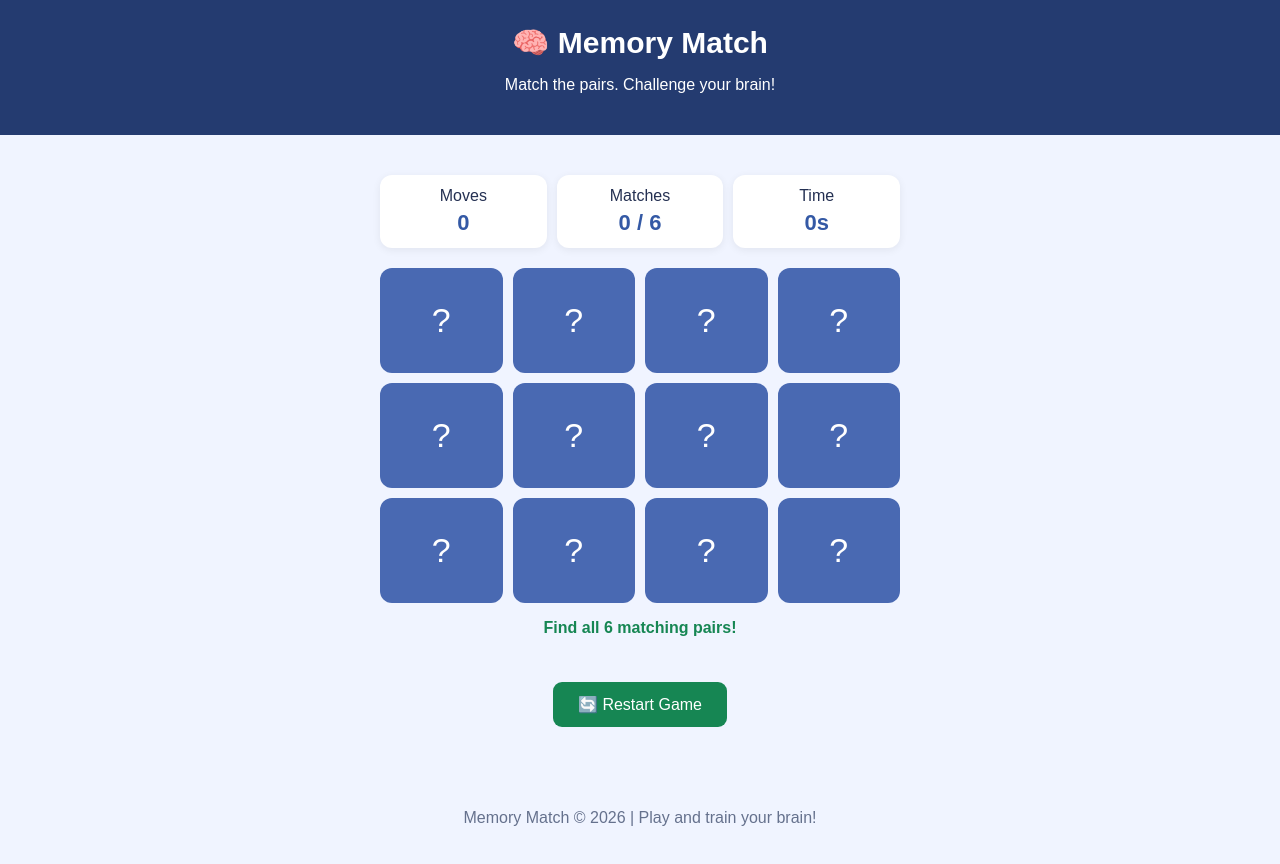
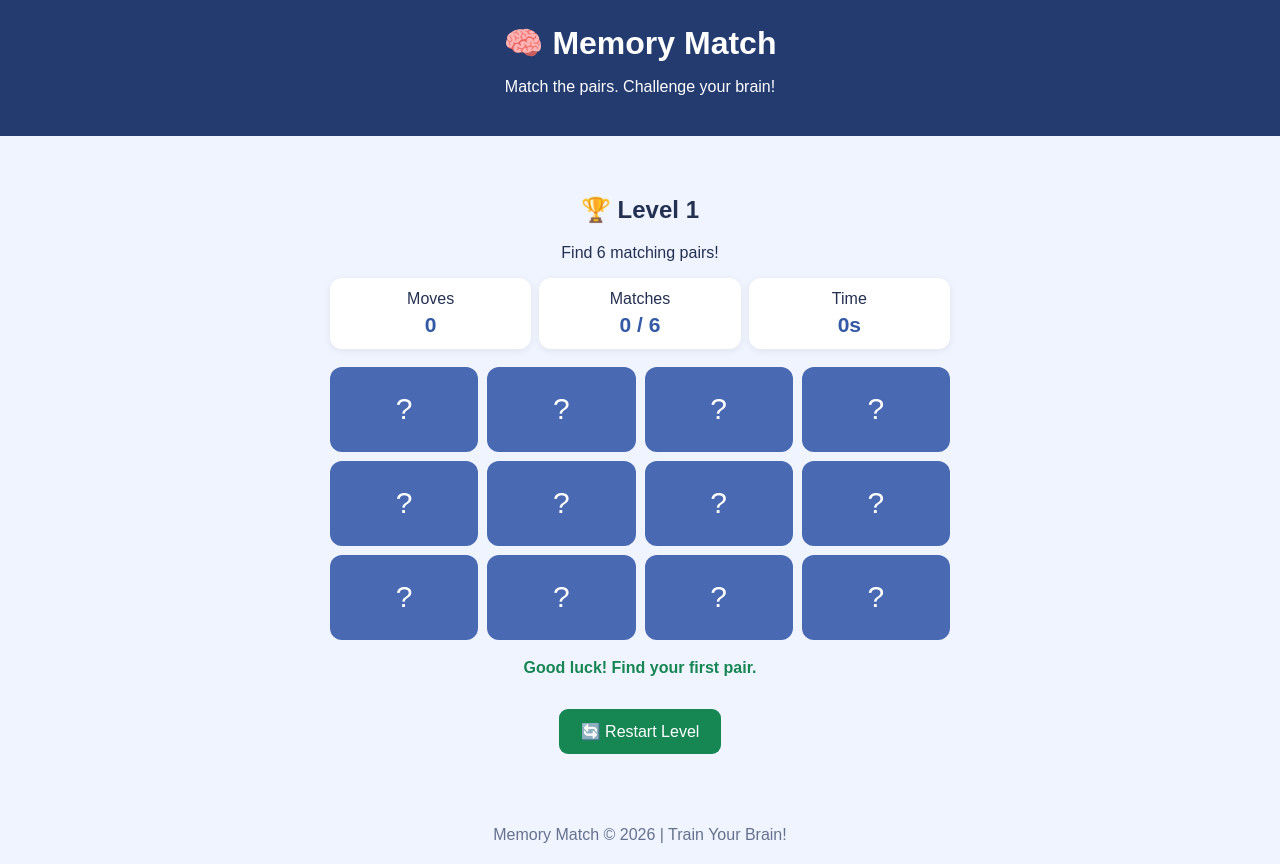
Before and after one commit to Natmwa/memory-match-game, a plain HTML site: page index.html in a window 1280 px wide. Drawn offline with Linux system fonts and the light colour scheme.

Commit message:
Refactor HTML and CSS for improved layout and functionality

```diff
--- a/index.html
+++ b/index.html
@@ -1,3 +1,4 @@
+
 
 <!DOCTYPE html>
 <html lang="en">
@@ -7,9 +8,7 @@
 <title>Memory Match - Brain Challenge</title>
 
 <style>
-* {
-  box-sizing: border-box;
-}
+* { box-sizing: border-box; }
 
 body {
   margin: 0;
@@ -22,38 +21,34 @@ body {
 header {
   background: #243b70;
   color: white;
-  padding: 25px 15px;
+  padding: 24px 12px;
 }
 
-header h1 {
-  margin: 0;
-  font-size: 30px;
-}
+header h1 { margin: 0; }
 
 main {
-  max-width: 550px;
+  max-width: 650px;
   margin: 25px auto;
   padding: 15px;
 }
 
 .stats {
   display: flex;
-  justify-content: space-around;
-  gap: 10px;
-  margin-bottom: 20px;
+  gap: 8px;
+  margin-bottom: 18px;
 }
 
 .stat {
+  flex: 1;
   background: white;
-  padding: 12px;
+  padding: 12px 5px;
   border-radius: 12px;
-  flex: 1;
   box-shadow: 0 2px 8px #0001;
 }
 
 .stat strong {
   display: block;
-  font-size: 22px;
+  font-size: 21px;
   color: #3459a5;
   margin-top: 5px;
 }
@@ -61,22 +56,18 @@ main {
 .game-board {
   display: grid;
   grid-template-columns: repeat(4, 1fr);
-  gap: 10px;
+  gap: 9px;
 }
 
 .card {
-  height: 105px;
+  min-width: 0;
+  height: 85px;
   background: #4969b2;
   color: white;
   border: none;
   border-radius: 12px;
-  font-size: 34px;
+  font-size: 30px;
   cursor: pointer;
-  transition: transform 0.2s;
-}
-
-.card:hover {
-  transform: scale(1.04);
 }
 
 .card.flipped,
@@ -92,21 +83,27 @@ main {
   cursor: default;
 }
 
-button.restart {
+button.action {
   background: #168653;
   color: white;
   border: none;
-  padding: 13px 25px;
+  padding: 13px 22px;
   border-radius: 9px;
   font-size: 16px;
   cursor: pointer;
-  margin: 22px;
+  margin: 12px 5px;
+}
+
+#nextButton {
+  background: #e59b20;
+  display: none;
 }
 
 #message {
   font-weight: bold;
+  color: #168653;
   min-height: 25px;
-  color: #168653;
+  line-height: 1.5;
 }
 
 footer {
@@ -115,10 +112,9 @@ footer {
 }
 
 @media (max-width: 400px) {
-  .card {
-    height: 78px;
-    font-size: 27px;
-  }
+  .card { height: 68px; font-size: 24px; }
+  .stat { font-size: 13px; }
+  .stat strong { font-size: 18px; }
 }
 </style>
 </head>
@@ -131,6 +127,9 @@ footer {
 </header>
 
 <main>
+
+  <h2 id="levelTitle">Level 1</h2>
+  <p id="levelDescription">Find all the matching pairs!</p>
 
   <div class="stats">
     <div class="stat">
@@ -149,21 +148,30 @@ footer {
 
   <div class="game-board" id="board"></div>
 
-  <p id="message">Find all 6 matching pairs!</p>
+  <p id="message">Good luck! Find your first pair.</p>
 
-  <button class="restart" onclick="startGame()">
-    🔄 Restart Game
+  <button class="action" onclick="startLevel()">
+    🔄 Restart Level
+  </button>
+
+  <button class="action" id="nextButton" onclick="nextLevel()">
+    Next Level ➡️
   </button>
 
 </main>
 
 <footer>
-  Memory Match © 2026 | Play and train your brain!
+  Memory Match © 2026 | Train Your Brain!
 </footer>
 
 <script>
-const symbols = ["🍎", "🚀", "🐱", "⚽", "🌟", "🎵"];
+const symbols = [
+  "🍎","🚀","🐱","⚽","🌟","🎵","🍕","🐶",
+  "🌈","🎁","🦋","🍓","🐼","🌻","🚗","🎈",
+  "🐸","🍉","⭐","🎨"
+];
 
+let currentLevel = 1;
 let cards = [];
 let firstCard = null;
 let secondCard = null;
@@ -173,31 +181,55 @@ let matches = 0;
 let seconds = 0;
 let timerInterval = null;
 let started = false;
+let finished = false;
 
-function startGame() {
+function getPairs() {
+  return 5 + currentLevel;
+}
+
+function startLevel() {
   clearInterval(timerInterval);
 
-  cards = [...symbols, ...symbols]
-    .sort(() => Math.random() - 0.5);
+  const pairCount = getPairs();
 
+  moves = 0;
+  matches = 0;
+  seconds = 0;
   firstCard = null;
   secondCard = null;
   locked = false;
-  moves = 0;
-  matches = 0;
-  seconds = 0;
   started = false;
+  finished = false;
+
+  document.getElementById("levelTitle").textContent =
+    "🏆 Level " + currentLevel;
+
+  document.getElementById("levelDescription").textContent =
+    "Find " + pairCount + " matching pairs!";
 
   document.getElementById("moves").textContent = "0";
-  document.getElementById("matches").textContent = "0 / 6";
+  document.getElementById("matches").textContent =
+    "0 / " + pairCount;
   document.getElementById("timer").textContent = "0s";
+
   document.getElementById("message").textContent =
-    "Find all 6 matching pairs!";
+    "Good luck! Find your first pair.";
+
+  document.getElementById("nextButton").style.display = "none";
+
+  const selected = symbols.slice(0, pairCount);
+  cards = [...selected, ...selected];
+
+  // Shuffle the cards
+  for (let i = cards.length - 1; i > 0; i--) {
+    const j = Math.floor(Math.random() * (i + 1));
+    [cards[i], cards[j]] = [cards[j], cards[i]];
+  }
 
   const board = document.getElementById("board");
   board.innerHTML = "";
 
-  cards.forEach((symbol, index) => {
+  cards.forEach(symbol => {
     const card = document.createElement("button");
     card.className = "card";
     card.textContent = "?";
@@ -211,6 +243,7 @@ function startTimer() {
   if (started) return;
 
   started = true;
+
   timerInterval = setInterval(() => {
     seconds++;
     document.getElementById("timer").textContent =
@@ -219,8 +252,11 @@ function startTimer() {
 }
 
 function flipCard(card, symbol) {
-  if (locked || card.classList.contains("flipped") ||
-      card.classList.contains("matched")) return;
+  if (locked || finished ||
+      card.classList.contains("flipped") ||
+      card.classList.contains("matched")) {
+    return;
+  }
 
   startTimer();
 
@@ -242,17 +278,16 @@ function flipCard(card, symbol) {
     secondCard.card.classList.add("matched");
 
     matches++;
+
     document.getElementById("matches").textContent =
-      matches + " / 6";
+      matches + " / " + getPairs();
 
     resetTurn();
 
-    if (matches === 6) {
-      clearInterval(timerInterval);
-      document.getElementById("message").textContent =
-        "🎉 Congratulations! You won in " + moves +
-        " moves and " + seconds + " seconds!";
+    if (matches === getPairs()) {
+      winLevel();
     }
+
   } else {
     locked = true;
 
@@ -274,7 +309,35 @@ function resetTurn() {
   locked = false;
 }
 
-startGame();
+function winLevel() {
+  finished = true;
+  clearInterval(timerInterval);
+
+  const message = document.getElementById("message");
+
+  if (currentLevel === 10) {
+    message.textContent =
+      "🎉 Amazing! You completed all 10 levels! You are a Memory Master!";
+  } else {
+    message.textContent =
+      "🎉 Level completed! You finished in " +
+      moves + " moves and " + seconds + " seconds. Ready for the next challenge?";
+  }
+
+  if (currentLevel < 10) {
+    document.getElementById("nextButton").style.display =
+      "inline-block";
+  }
+}
+
+function nextLevel() {
+  if (currentLevel >= 10) return;
+
+  currentLevel++;
+  startLevel();
+}
+
+startLevel();
 </script>
 
 </body>
```
